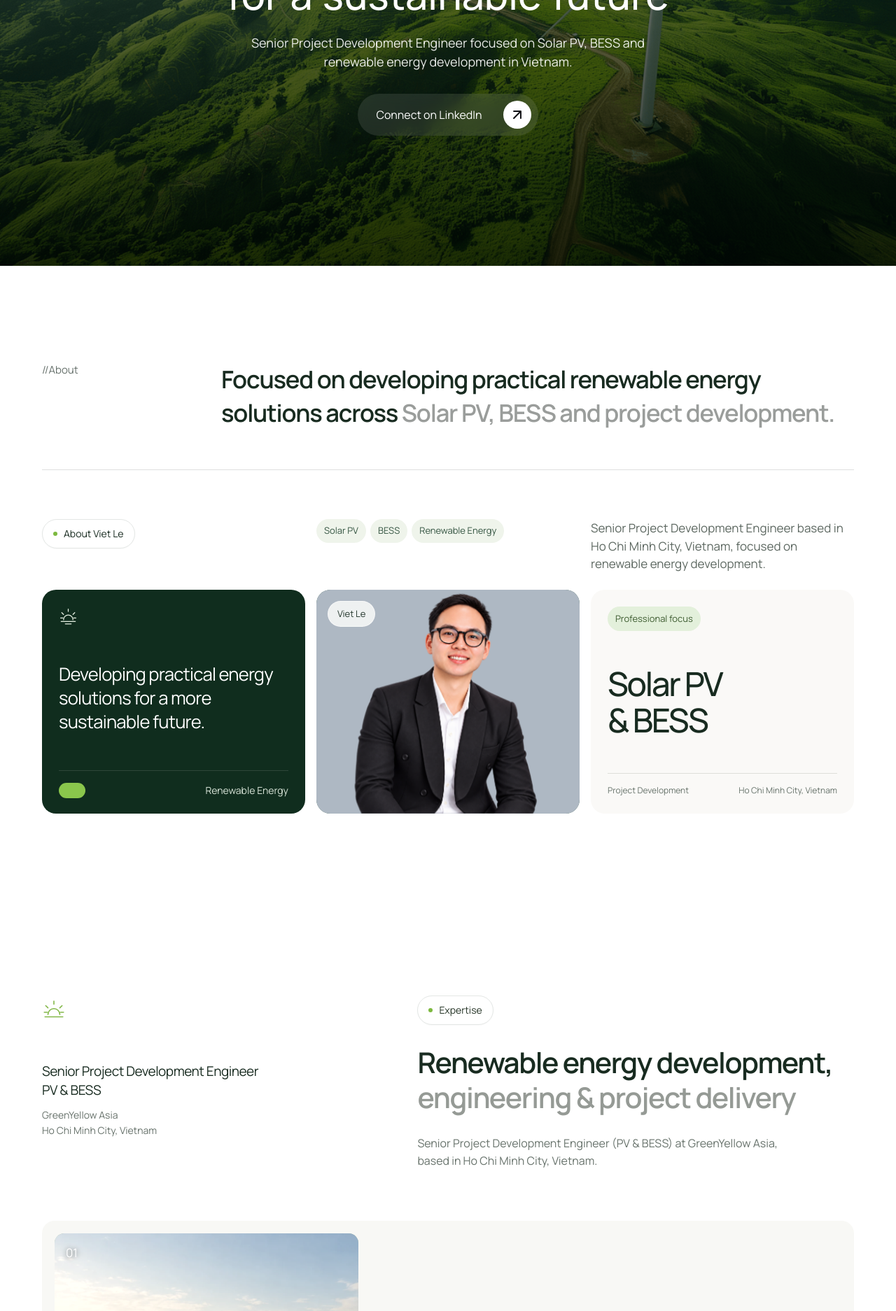
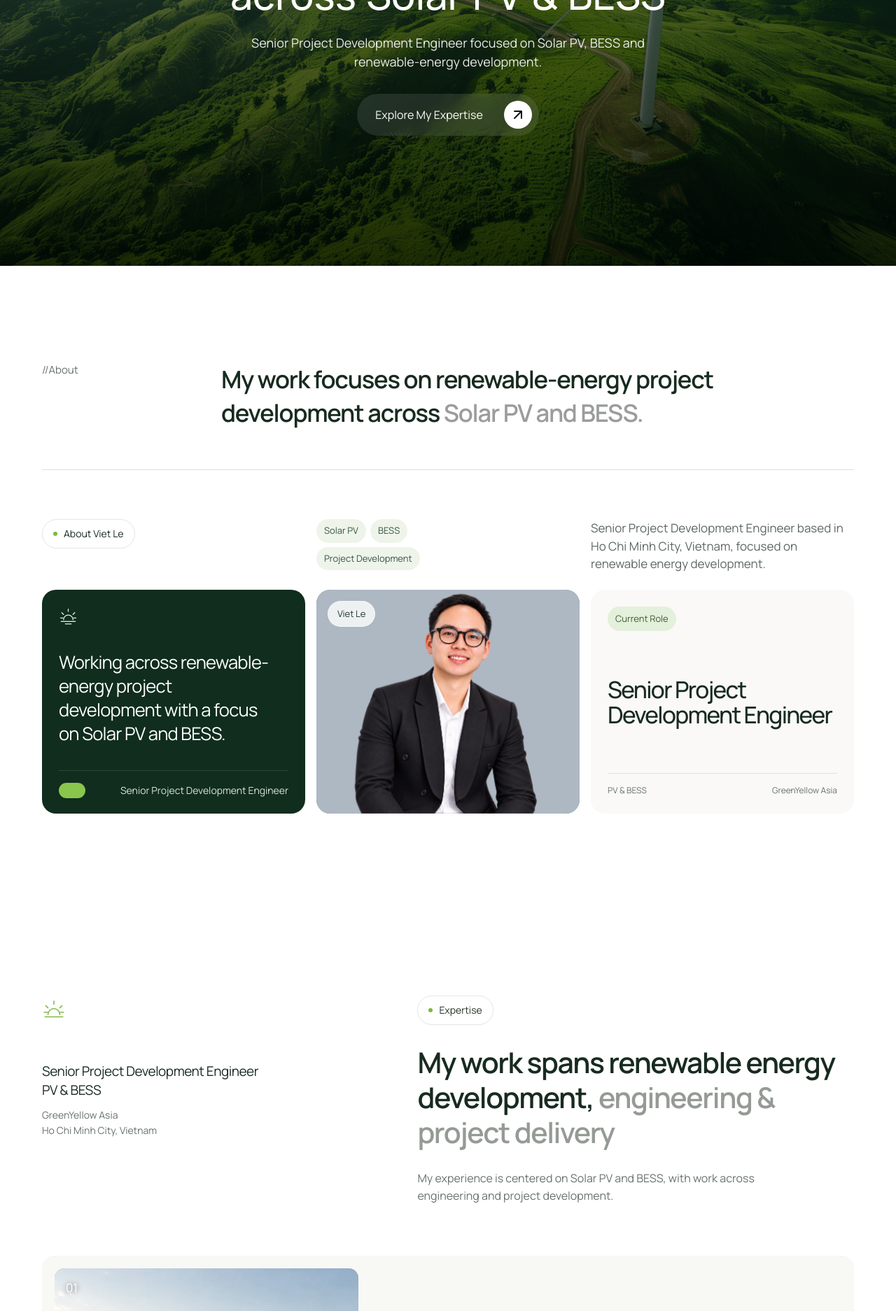
Before and after one commit to Nhutduyasda/viet-le-portfolio, a Next.js app: page / in a window 1280 px wide. Shown: the part 420-2294 px from the top of the page at 70% size. Built offline with nearby package versions, Linux system fonts and the light colour scheme.

Commit message:
Reframe portfolio copy around Viet Le's professional identity

```diff
--- a/src/app/globals.css
+++ b/src/app/globals.css
@@ -115,7 +115,7 @@ html { scroll-behavior: smooth; }
 .about-image-tag { position: absolute; left: 50%; top: 50%; transform: translate(-50%, -50%); border-radius: 999px; background: #e9f1e8d9; padding: 12px 17px; color: #1c3425; font-size: 14px; white-space: nowrap; backdrop-filter: blur(8px); }
 .about-card-light { display: flex; flex-direction: column; padding: 24px; background: #faf9f7; }
 .about-card-kicker { display: inline-flex; align-self: flex-start; border-radius: 999px; background: #e3f0db; padding: 8px 11px; color: #3f5d32; font-size: 13px; }
-.about-focus-title { margin-top: auto; font-size: clamp(40px, 3.7vw, 54px); font-weight: 500; line-height: 1.08; letter-spacing: -.05em; }
+.about-focus-title { margin-top: auto; font-size: clamp(27px, 2.6vw, 37px); font-weight: 500; line-height: 1.08; letter-spacing: -.05em; }
 .about-focus-footer { display: flex; justify-content: space-between; gap: 12px; align-items: end; margin-top: auto; border-top: 1px solid #dedfda; padding-top: 15px; color: #67736b; font-size: 12px; }
 .about-focus-footer span:last-child { text-align: right; }
 #about, #expertise { scroll-margin-top: 96px; }
--- a/src/components/sections/About.tsx
+++ b/src/components/sections/About.tsx
@@ -10,25 +10,25 @@ export function About() {
         <div className="about-heading-row">
           <p className="about-section-label" data-reveal style={{ "--reveal-index": 0 } as React.CSSProperties}>{"//About"}</p>
           <h2 id="about-title" className="about-heading" data-reveal style={{ "--reveal-index": 1 } as React.CSSProperties}>
-            Focused on developing practical renewable energy solutions across <span>Solar PV, BESS and project development.</span>
+            {profile.aboutHeadingLead} <span>{profile.aboutHeadingAccent}</span>
           </h2>
         </div>
         <div className="about-intro-row">
           <span className="phase2-pill" data-reveal><span className="phase2-dot" />About Viet Le</span>
-          <div className="about-domains" aria-label="Focus areas" data-reveal style={{ "--reveal-index": 1 } as React.CSSProperties}><span>Solar PV</span><span>BESS</span><span>Renewable Energy</span></div>
+          <div className="about-domains" aria-label="Focus areas" data-reveal style={{ "--reveal-index": 1 } as React.CSSProperties}><span>Solar PV</span><span>BESS</span><span>Project Development</span></div>
           <p data-reveal style={{ "--reveal-index": 2 } as React.CSSProperties}>{profile.headline} based in {profile.location}, focused on renewable energy development.</p>
         </div>
         <div className="about-card-grid">
           <div className="about-card about-card-dark" data-reveal style={{ "--reveal-index": 0 } as React.CSSProperties}>
             <svg aria-hidden="true" viewBox="0 0 32 32" className="about-sun-icon"><path d="M4 23h24M8 20a8 8 0 0 1 16 0M16 2v4M5 8l3 3M27 8l-3 3M3 17h4M25 17h4M11 27h10" /></svg>
-            <p className="about-card-statement">Developing practical energy solutions for a more sustainable future.</p>
-            <div className="about-card-foot"><span className="about-card-indicator" aria-hidden="true" />Renewable Energy</div>
+            <p className="about-card-statement">{profile.aboutCardStatement}</p>
+            <div className="about-card-foot"><span className="about-card-indicator" aria-hidden="true" />{profile.headline}</div>
           </div>
           <AboutIdentityMedia />
           <div className="about-card about-card-light" data-reveal style={{ "--reveal-index": 2 } as React.CSSProperties}>
-            <span className="about-card-kicker">Professional focus</span>
-            <p className="about-focus-title">Solar PV<br />&amp; BESS</p>
-            <div className="about-focus-footer"><span>Project Development</span><span>{profile.location}</span></div>
+            <span className="about-card-kicker">Current Role</span>
+            <p className="about-focus-title">Senior Project<br />Development Engineer</p>
+            <div className="about-focus-footer"><span>PV &amp; BESS</span><span>{profile.employer}</span></div>
           </div>
         </div>
       </div>
--- a/src/components/sections/Expertise.tsx
+++ b/src/components/sections/Expertise.tsx
@@ -32,13 +32,13 @@ export function Expertise() {
         <div className="expertise-intro">
           <div className="expertise-identity" data-reveal style={{ "--reveal-index": 0 } as React.CSSProperties}>
             <svg aria-hidden="true" viewBox="0 0 32 32"><path d="M4 23h24M8 20a8 8 0 0 1 16 0M16 2v4M5 8l3 3M27 8l-3 3M3 17h4M25 17h4" /></svg>
-            <p>Senior Project Development Engineer<br />PV &amp; BESS</p>
-            <small>GreenYellow Asia<br />Ho Chi Minh City, Vietnam</small>
+            <p>{portfolioData.profile.headline}<br />PV &amp; BESS</p>
+            <small>{portfolioData.profile.employer}<br />{portfolioData.profile.location}</small>
           </div>
           <div>
             <span className="phase2-pill expertise-pill" data-reveal style={{ "--reveal-index": 1 } as React.CSSProperties}><span className="phase2-dot" />Expertise</span>
-            <h2 id="expertise-title" className="expertise-heading" data-reveal style={{ "--reveal-index": 2 } as React.CSSProperties}>Renewable energy development, <span>engineering &amp; project delivery</span></h2>
-            <p className="expertise-summary" data-reveal style={{ "--reveal-index": 3 } as React.CSSProperties}>Senior Project Development Engineer (PV &amp; BESS) at GreenYellow Asia, based in Ho Chi Minh City, Vietnam.</p>
+            <h2 id="expertise-title" className="expertise-heading" data-reveal style={{ "--reveal-index": 2 } as React.CSSProperties}>{portfolioData.profile.expertiseHeadingLead} <span>{portfolioData.profile.expertiseHeadingAccent}</span></h2>
+            <p className="expertise-summary" data-reveal style={{ "--reveal-index": 3 } as React.CSSProperties}>{portfolioData.profile.expertiseSummary}</p>
           </div>
         </div>
         <div className="expertise-showcase" data-reveal style={{ "--reveal-index": 4 } as React.CSSProperties}>
--- a/src/components/sections/Hero.tsx
+++ b/src/components/sections/Hero.tsx
@@ -3,8 +3,8 @@ import type { CSSProperties } from "react";
 import { portfolioData } from "@/content/profile";
 
 const headlineLines = [
-  "Developing practical energy solutions",
-  "for a sustainable future",
+  "Developing renewable energy projects",
+  "across Solar PV & BESS",
 ];
 
 function HeadlineLine({ text, offset }: { text: string; offset: number }) {
@@ -31,19 +31,18 @@ export function Hero() {
       <Image src="/images/solar-hero.png" alt="Wind turbines across green mountain ridges" fill priority sizes="100vw" className="hero-image object-cover" />
       <div className="hero-overlay absolute inset-0" aria-hidden="true" />
       <div className="hero-content relative z-10 mx-auto flex w-full max-w-[1200px] flex-col items-center px-5 text-center">
-        <p className="hero-enter hero-eyebrow mb-5 rounded-full border border-white/15 bg-black/20 px-3 py-1 text-[13px] leading-5 text-white/90">Renewable Energy · Solar PV · BESS</p>
+        <p className="hero-enter hero-eyebrow mb-5 rounded-full border border-white/15 bg-black/20 px-3 py-1 text-[13px] leading-5 text-white/90">{profile.heroEyebrow}</p>
         <h1 id="hero-title" aria-label={headlineLines.join(" ")} className="hero-title max-w-[1120px] font-medium">
           <HeadlineLine text={headlineLines[0]} offset={0} />{" "}
           <HeadlineLine text={headlineLines[1]} offset={headlineLines[0].replaceAll(" ", "").length} />
         </h1>
-        <p className="hero-enter hero-description mt-6 max-w-[610px] text-white/90">{profile.headline} focused on Solar PV, BESS and renewable energy development in Vietnam.</p>
-        <a href={profile.linkedinUrl} target="_blank" rel="noopener noreferrer" className="hero-enter hero-link mt-8 inline-flex min-h-[60px] items-center gap-[30px] overflow-hidden rounded-full bg-white/10 py-2 pl-[26px] pr-[10px] text-[16px] text-white backdrop-blur-[10px] focus-visible:outline-2 focus-visible:outline-offset-4 focus-visible:outline-white">
-          <span className="hero-link-label relative z-20">Connect on LinkedIn</span>
+        <p className="hero-enter hero-description mt-6 max-w-[610px] text-white/90">{profile.heroDescription}</p>
+        <a href="#expertise" className="hero-enter hero-link mt-8 inline-flex min-h-[60px] items-center gap-[30px] overflow-hidden rounded-full bg-white/10 py-2 pl-[26px] pr-[10px] text-[16px] text-white backdrop-blur-[10px] focus-visible:outline-2 focus-visible:outline-offset-4 focus-visible:outline-white">
+          <span className="hero-link-label relative z-20">Explore My Expertise</span>
           <span aria-hidden="true" className="hero-link-icon relative z-10 flex h-10 w-10 shrink-0 items-center justify-center text-[#101014]">
             <span className="hero-link-circle absolute inset-0 rounded-full bg-white" />
             <svg className="hero-link-arrow relative h-6 w-6" viewBox="0 0 24 24" fill="none" stroke="currentColor" strokeWidth="2" strokeLinecap="round" strokeLinejoin="round"><path d="M5 12h14m-7-7 7 7-7 7" /></svg>
           </span>
-          <span className="sr-only"> (opens in a new tab)</span>
         </a>
       </div>
     </section>
--- a/src/content/profile.ts
+++ b/src/content/profile.ts
@@ -14,7 +14,16 @@ export const portfolioData: PortfolioData = {
     location: "Ho Chi Minh City, Vietnam",
     linkedinUrl: "https://www.linkedin.com/in/lenguyenquocviet118/",
     email: "TBD",
-    heroStatement: "Developing practical energy solutions for a more sustainable future.",
+    heroStatement: "Developing renewable energy projects across Solar PV & BESS",
+    heroEyebrow: "Viet Le · Senior Project Development Engineer",
+    heroDescription: "Senior Project Development Engineer focused on Solar PV, BESS and renewable-energy development.",
+    aboutHeadingLead: "My work focuses on renewable-energy project development across",
+    aboutHeadingAccent: "Solar PV and BESS.",
+    aboutCardStatement: "Working across renewable-energy project development with a focus on Solar PV and BESS.",
+    employer: "GreenYellow Asia",
+    expertiseHeadingLead: "My work spans renewable energy development,",
+    expertiseHeadingAccent: "engineering & project delivery",
+    expertiseSummary: "My experience is centered on Solar PV and BESS, with work across engineering and project development.",
     about: "TBD — owner-approved biography",
   },
   navigation: [
@@ -32,25 +41,25 @@ export const portfolioData: PortfolioData = {
     },
   ],
   expertise: [
-    { id: "solar", title: "Solar PV", description: "Focus on practical solar energy solutions within renewable energy development.", verified: true },
+    { id: "solar", title: "Solar PV", description: "Solar PV within renewable-energy project development.", verified: true },
     { id: "bess", title: "Battery Energy Storage (BESS)", description: "Battery energy storage within modern renewable energy development.", verified: true },
-    { id: "renewable", title: "Renewable Energy", description: "Professional focus on renewable energy and a more sustainable future.", verified: true },
+    { id: "renewable", title: "Renewable Energy", description: "Renewable-energy project development.", verified: true },
     { id: "development", title: "Project Development", description: "Development-focused engineering across Solar PV and BESS.", verified: true },
   ],
   expertiseFeatures: [
     {
-      number: "01", category: "Renewable Energy", title: "Solar PV & BESS Development",
-      focus: "Project Development", detail: "Engineering work in the development of Solar PV and battery energy storage projects.",
+      number: "01", category: "Project Development", title: "Solar PV & BESS Development",
+      focus: "Renewable Energy", detail: "My work includes project development across Solar PV and battery energy storage.",
       media: { type: "image", src: "/images/solar-bess.webp", alt: "Illustrative solar panels and battery storage equipment in a green landscape", label: "Solar PV · BESS" },
     },
     {
-      number: "02", category: "Technical Focus", title: "Engineering",
-      focus: "Solar PV · BESS", detail: "Engineering experience supporting the development of Solar PV and battery energy storage projects.",
+      number: "02", category: "Engineering", title: "Technical Development",
+      focus: "Solar PV · BESS", detail: "Engineering work supporting the development of Solar PV and battery energy storage projects.",
       media: { type: "image", src: "/images/about-wind.webp", alt: "Illustrative turbines in a green energy landscape", label: "Renewable Energy" },
     },
     {
-      number: "03", category: "Delivery", title: "Project Development",
-      focus: "GreenYellow Asia", detail: "Senior Project Development Engineer (PV & BESS) at GreenYellow Asia, based in Ho Chi Minh City, Vietnam.",
+      number: "03", category: "Project Development", title: "Project Development",
+      focus: "GreenYellow Asia", detail: "My current role focuses on Solar PV and BESS project development at GreenYellow Asia.",
       media: { type: "image", src: "/images/solar-bess.webp", alt: "Illustrative photovoltaic panels and battery storage", label: "Project Development" },
     },
   ],
```
Also changed, not shown: src/types/portfolio.ts (+9 -0 lines).
